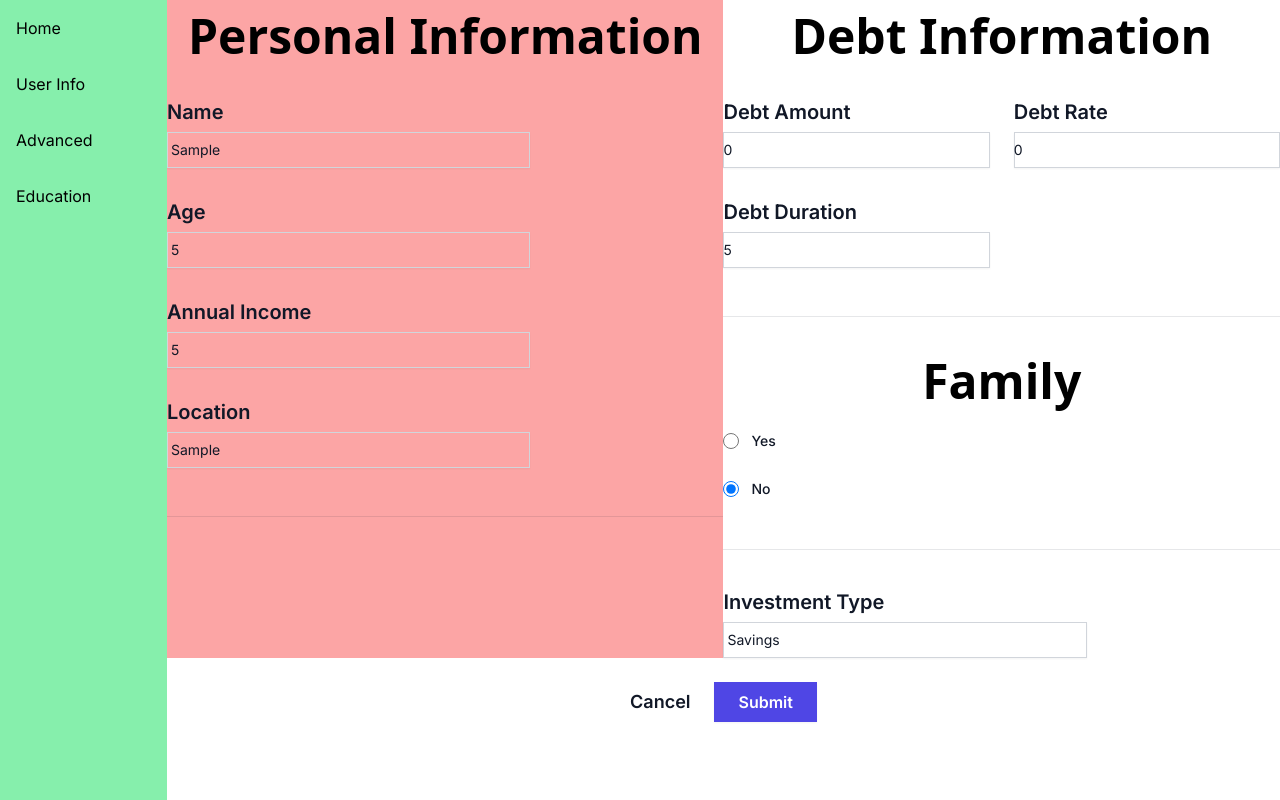
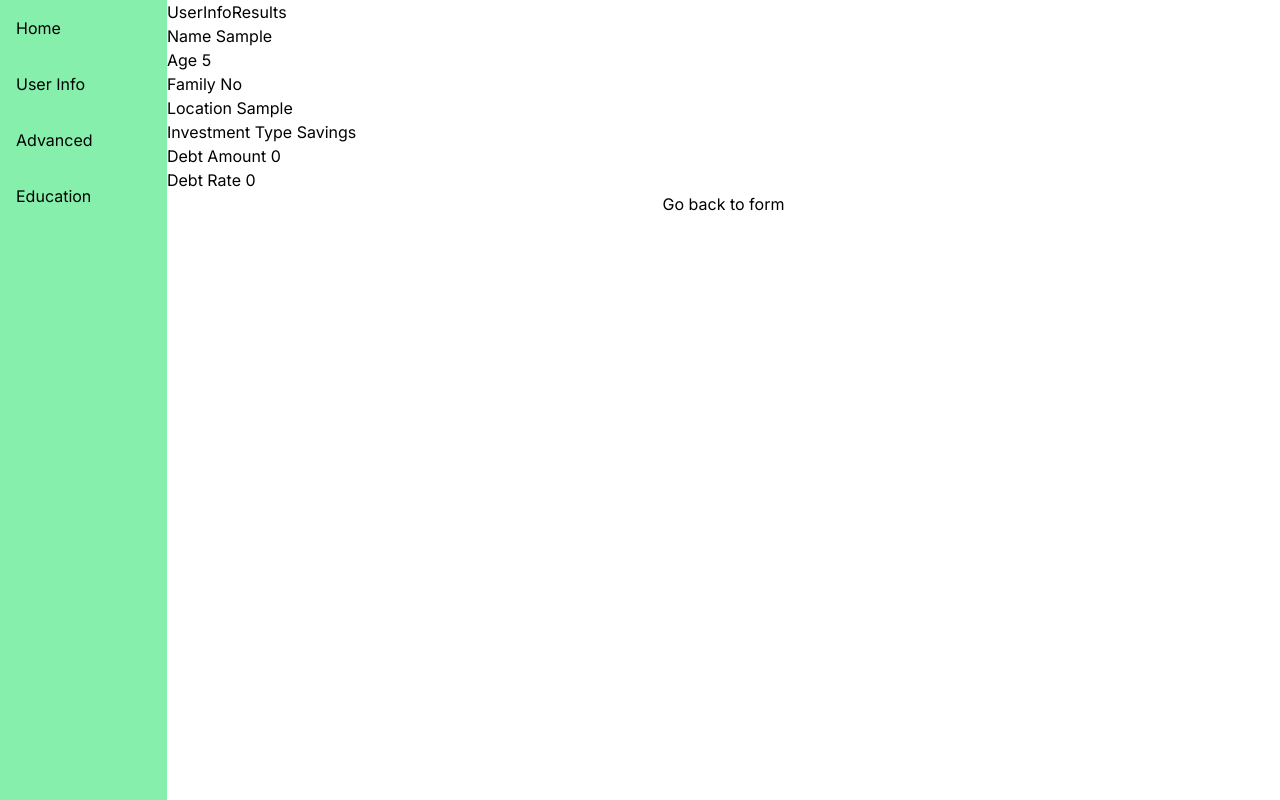
Before and after one commit to JP-GECT/codecrypt, a Next.js app: page /userinfo in a window 1280 px wide. Both pictures are taken after typing "Sample", "5", "5", "Sample", "5" into the empty fields and a click on the button "Submit". Built offline with nearby package versions, Linux system fonts and the light colour scheme; no server answers.

Commit message:
Refactor form components and add result display

```diff
--- a/app/globals.css
+++ /dev/null
@@ -1,76 +0,0 @@
-@tailwind base;
-@tailwind components;
-@tailwind utilities;
-
-@layer base {
-  :root {
-    --background: 0 0% 100%;
-    --foreground: 0 0% 3.9%;
-
-    --card: 0 0% 100%;
-    --card-foreground: 0 0% 3.9%;
-
-    --popover: 0 0% 100%;
-    --popover-foreground: 0 0% 3.9%;
-
-    --primary: 0 0% 9%;
-    --primary-foreground: 0 0% 98%;
-
-    --secondary: 0 0% 96.1%;
-    --secondary-foreground: 0 0% 9%;
-
-    --muted: 0 0% 96.1%;
-    --muted-foreground: 0 0% 45.1%;
-
-    --accent: 0 0% 96.1%;
-    --accent-foreground: 0 0% 9%;
-
-    --destructive: 0 84.2% 60.2%;
-    --destructive-foreground: 0 0% 98%;
-
-    --border: 0 0% 89.8%;
-    --input: 0 0% 89.8%;
-    --ring: 0 0% 3.9%;
-
-    --radius: 0.5rem;
-  }
-
-  .dark {
-    --background: 0 0% 3.9%;
-    --foreground: 0 0% 98%;
-
-    --card: 0 0% 3.9%;
-    --card-foreground: 0 0% 98%;
-
-    --popover: 0 0% 3.9%;
-    --popover-foreground: 0 0% 98%;
-
-    --primary: 0 0% 98%;
-    --primary-foreground: 0 0% 9%;
-
-    --secondary: 0 0% 14.9%;
-    --secondary-foreground: 0 0% 98%;
-
-    --muted: 0 0% 14.9%;
-    --muted-foreground: 0 0% 63.9%;
-
-    --accent: 0 0% 14.9%;
-    --accent-foreground: 0 0% 98%;
-
-    --destructive: 0 62.8% 30.6%;
-    --destructive-foreground: 0 0% 98%;
-
-    --border: 0 0% 14.9%;
-    --input: 0 0% 14.9%;
-    --ring: 0 0% 83.1%;
-  }
-}
-
-@layer base {
-  * {
-    @apply border-border;
-  }
-  body {
-    @apply bg-background text-foreground;
-  }
-}
--- a/src/app/(data)/advanced/page.js
+++ b/src/app/(data)/advanced/page.js
@@ -1,11 +1,23 @@
 "use client";
 
+import { useState } from "react";
+
 import AdvancedForm from "@/components/AdvancedForm";
+import AdvancedResults from "@/components/AdvancedResults";
 
 const Advanced = () => {
+  const [advancedResult, setAdvancedResult] = useState(null);
   return (
     <div className="w-[100%]">
-      <AdvancedForm />
+      {!advancedResult && (
+        <AdvancedForm setAdvancedResult={setAdvancedResult} />
+      )}
+      {advancedResult && (
+        <AdvancedResults
+          advancedResult={advancedResult}
+          setAdvancedResult={setAdvancedResult}
+        />
+      )}
     </div>
   );
 };
--- a/src/app/(data)/userinfo/page.js
+++ b/src/app/(data)/userinfo/page.js
@@ -1,11 +1,22 @@
 "use client";
 
+import { useState } from "react";
+
 import UserInfoForm from "@/components/UserInfoForm";
+import UserInfoResults from "@/components/UserInfoResults";
 
 const UserInfo = () => {
+  const [result, setResult] = useState(null);
+
   return (
     <div className="w-[100%]">
-      <UserInfoForm />
+      {!result && <UserInfoForm setResult={setResult} />}
+      {result && (
+        <UserInfoResults
+          result={result}
+          setResult={setResult}
+        />
+      )}
     </div>
   );
 };
--- a/src/components/AdvancedForm.js
+++ b/src/components/AdvancedForm.js
@@ -2,7 +2,7 @@
 
 import { useState } from "react";
 
-const Advanced = ({ setResponseObj }) => {
+const Advanced = ({ setAdvancedResult }) => {
   const [advancedData, setAdvancedData] = useState({
     risk: "1",
     options: "",
@@ -34,33 +34,36 @@ const Advanced = ({ setResponseObj }) => {
     };
 
     // Sending the userInfo object to the backend
-    try {
-      const response = await fetch(
-        "http://localhost:8000/api/user-advanced-info",
-        {
-          method: "POST",
-          headers: {
-            "Content-Type": "application/json",
-          },
-          body: JSON.stringify({ "Survey Information": surveyInfo }),
-        }
-      );
+    // try {
+    //   const response = await fetch(
+    //     "http://localhost:8000/api/user-advanced-info",
+    //     {
+    //       method: "POST",
+    //       headers: {
+    //         "Content-Type": "application/json",
+    //       },
+    //       body: JSON.stringify({ "Survey Information": surveyInfo }),
+    //     }
+    //   );
 
-      if (response.ok) {
-        // Handle success
-        console.log("User information sent successfully.");
-        const data = await response.json();
-        // console.log(data.percentage);
-        // console.log(data.funds);
-        // console.log(typeof data);
-        setResponseObj(data);
-      } else {
-        // Handle errors
-        console.error("Failed to send user information.");
-      }
-    } catch (error) {
-      console.error("Error sending user information:", error);
-    }
+    //   if (response.ok) {
+    //     // Handle success
+    //     console.log("User information sent successfully.");
+    //     const data = await response.json();
+    //     // console.log(data.percentage);
+    //     // console.log(data.funds);
+    //     // console.log(typeof data);
+    //     setResponseObj(data);
+    //   } else {
+    //     // Handle errors
+    //     console.error("Failed to send user information.");
+    //   }
+    // } catch (error) {
+    //   console.error("Error sending user information:", error);
+    // }
+
+    setAdvancedResult(surveyInfo);
+    console.log(surveyInfo);
   };
 
   return (
--- a/src/components/AdvancedResults.js
+++ b/src/components/AdvancedResults.js
@@ -1,4 +1,25 @@
-const AdvancedResults = () => {
-  return <div>AdvancedResults</div>;
+const AdvancedResults = ({ advancedResult, setAdvancedResult }) => {
+  return (
+    <>
+      <div>AdvancedResults</div>
+      <div>{advancedResult.risk}</div>
+      <div>{advancedResult.options}</div>
+      <div>{advancedResult.dependency}</div>
+      <div>{advancedResult.annualIncome}</div>
+      <div>{advancedResult.investmentDuration}</div>
+      <div>{advancedResult.loseMoney}</div>
+      <div>{advancedResult.riskOptions}</div>
+      <div>{advancedResult.volatility}</div>
+
+      {/* <button
+        className="w-full border-solid"
+        onClick={() => {
+          setAdvancedResult(null);
+        }}
+      >
+        Go back to form
+      </button> */}
+    </>
+  );
 };
 export default AdvancedResults;
--- a/src/components/UserInfoForm.js
+++ b/src/components/UserInfoForm.js
@@ -2,7 +2,7 @@
 
 import { useState } from "react";
 
-function UserInfoForm({ setResponseObj }) {
+function UserInfoForm({ setResult }) {
   const [formData, setFormData] = useState({
     name: "",
     age: "",
@@ -37,31 +37,34 @@ function UserInfoForm({ setResponseObj }) {
     };
 
     // Sending the userInfo object to the backend
-    try {
-      const response = await fetch("http://localhost:8000/api/user-info", {
-        method: "POST",
-        headers: {
-          "Content-Type": "application/json",
-        },
-        body: JSON.stringify({ "User Information": userInfo }),
-      });
+    // try {
+    //   const response = await fetch("http://localhost:8000/api/user-info", {
+    //     method: "POST",
+    //     headers: {
+    //       "Content-Type": "application/json",
+    //     },
+    //     body: JSON.stringify({ "User Information": userInfo }),
+    //   });
 
-      if (response.ok) {
-        // Handle success
-        console.log("User information sent successfully.");
-        const data = await response.json();
-        const jsn = JSON.parse(data);
-        // setResponseObj(data?.processedData);
-        setResponseObj(jsn);
-        // console.log(jsn["User Information"]);
-        // console.log(data["Expense Allocation"]);
-      } else {
-        // Handle errors
-        console.error("Failed to send user information.");
-      }
-    } catch (error) {
-      console.error("Error sending user information:", error);
-    }
+    //   if (response.ok) {
+    //     // Handle success
+    //     console.log("User information sent successfully.");
+    //     const data = await response.json();
+    //     const jsn = JSON.parse(data);
+    //     // setResponseObj(data?.processedData);
+    //     setResponseObj(jsn);
+    //     // console.log(jsn["User Information"]);
+    //     // console.log(data["Expense Allocation"]);
+    //   } else {
+    //     // Handle errors
+    //     console.error("Failed to send user information.");
+    //   }
+    // } catch (error) {
+    //   console.error("Error sending user information:", error);
+    // }
+
+    setResult(userInfo);
+    console.log(userInfo);
   };
 
   return (
--- a/src/components/UserInfoResults.js
+++ b/src/components/UserInfoResults.js
@@ -1,4 +1,28 @@
-const UserInfoResults = () => {
-  return <div>UserInfoResults</div>;
+const UserInfoResults = ({ result, setResult }) => {
+  return (
+    <>
+      <div>UserInfoResults</div>
+      {result && (
+        <div>
+          <div>Name {result.Name}</div>
+          <div> Age {result.Age}</div>
+          <div> Family {result.Family}</div>
+          <div> Location {result.Location}</div>
+          <div> Investment Type {result["Investment Type"]}</div>
+          <div> Debt Amount {result.Debt.Amount}</div>
+          <div> Debt Rate {result.Debt["Interest Rate"]}</div>
+        </div>
+      )}
+
+      <button
+        className="w-full border-solid"
+        onClick={() => {
+          setResult(null);
+        }}
+      >
+        Go back to form
+      </button>
+    </>
+  );
 };
 export default UserInfoResults;
```
